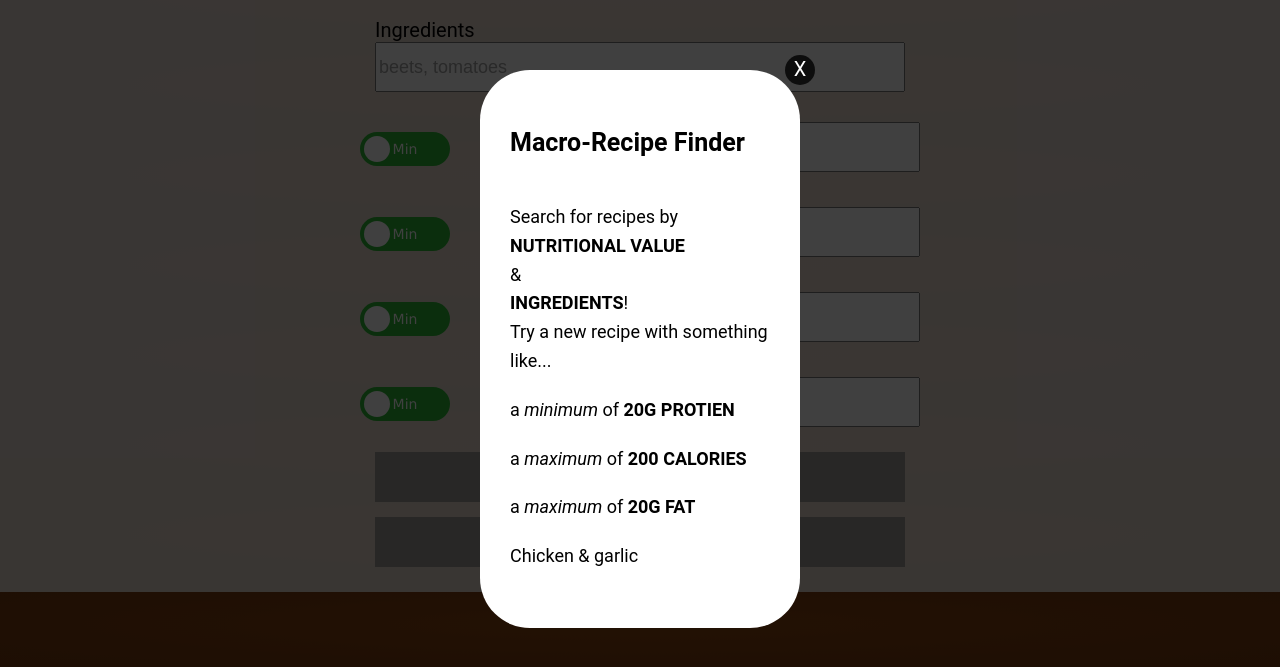
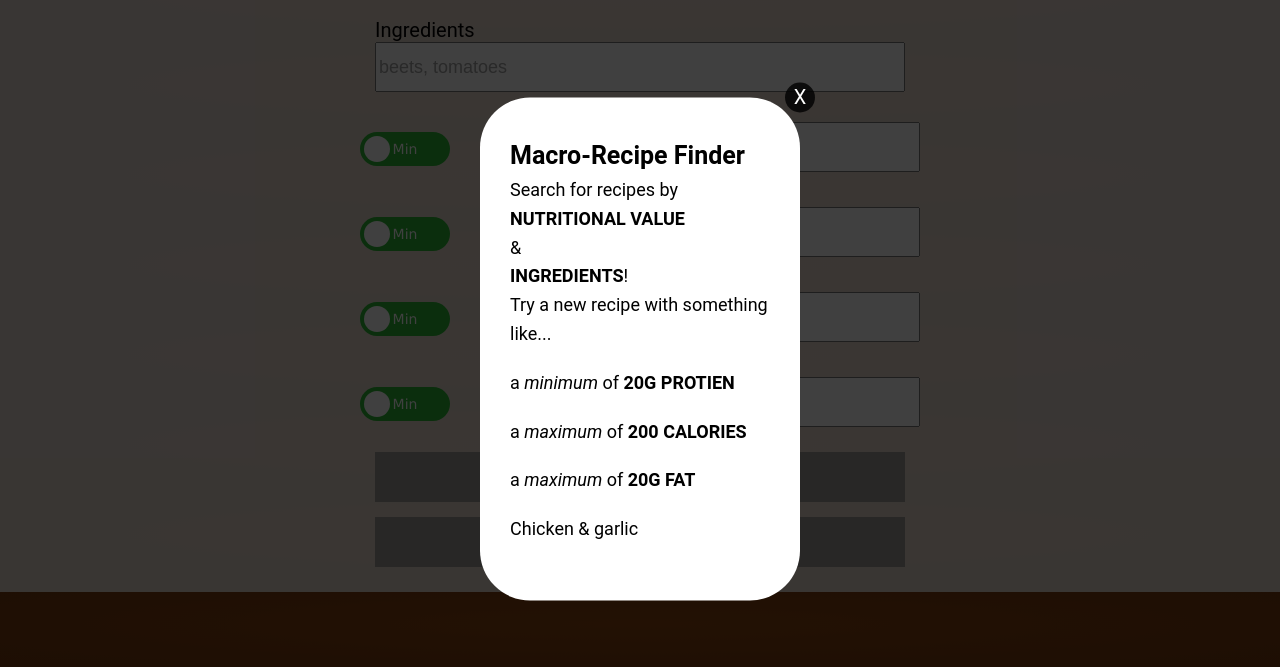
Before and after one commit to imagineLife/MacroRecipes, a plain HTML site: page index.html in a window 1280 px wide. Shown: the part 51-718 px from the top of the page. Drawn offline with nearby package versions, Linux system fonts and the light colour scheme.

Commit message:
Updates initial popup padding on smaller screens.

```diff
--- a/float-grid.css
+++ b/float-grid.css
@@ -51,6 +51,9 @@
   width: 100%;
 }
 
+h3{
+  margin: 10px 0;
+}
 
 @media (min-width:330px){
   p {
@@ -60,6 +63,10 @@
   position: relative;
   bottom: 7px;
   font-size: 18px;
+  }
+
+  .pop-inner{
+    padding: 30px;
   }
 
   #macroWrapper{
--- a/index.css
+++ b/index.css
@@ -233,7 +233,7 @@ input:checked + .slider .off {
 .pop-inner {
     max-width:700px;
     width:90%;
-    padding:30px;
+    padding:15px 30px;
     position:absolute;
     top:50%;
     left:50%;
```
